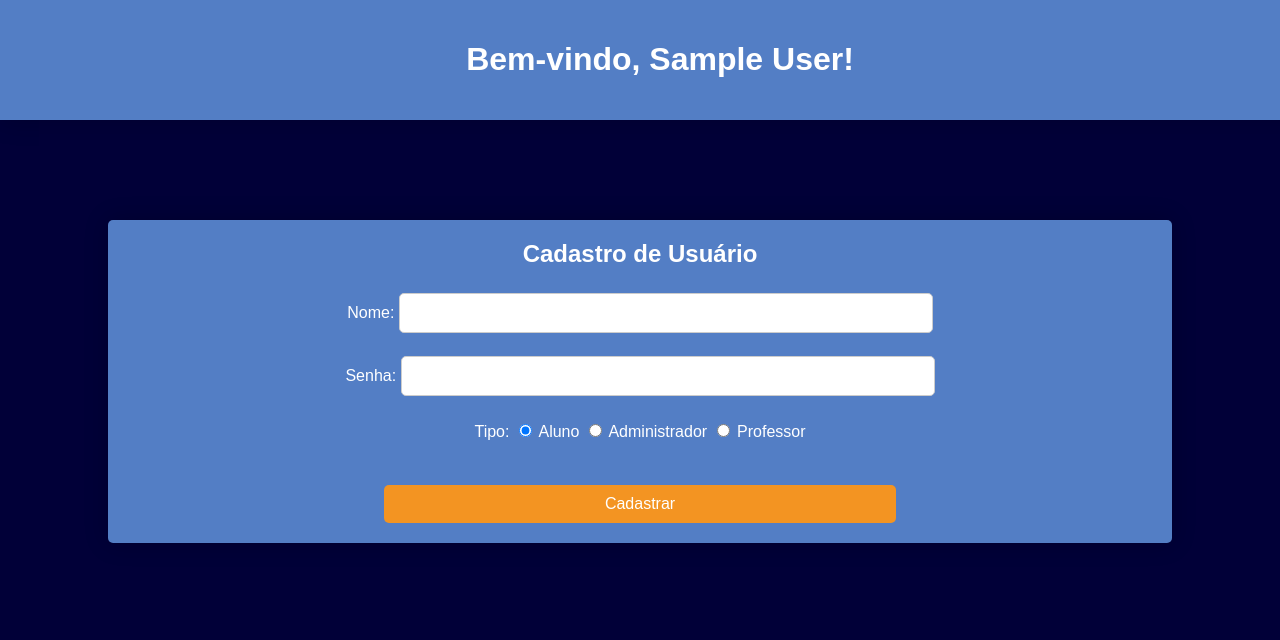
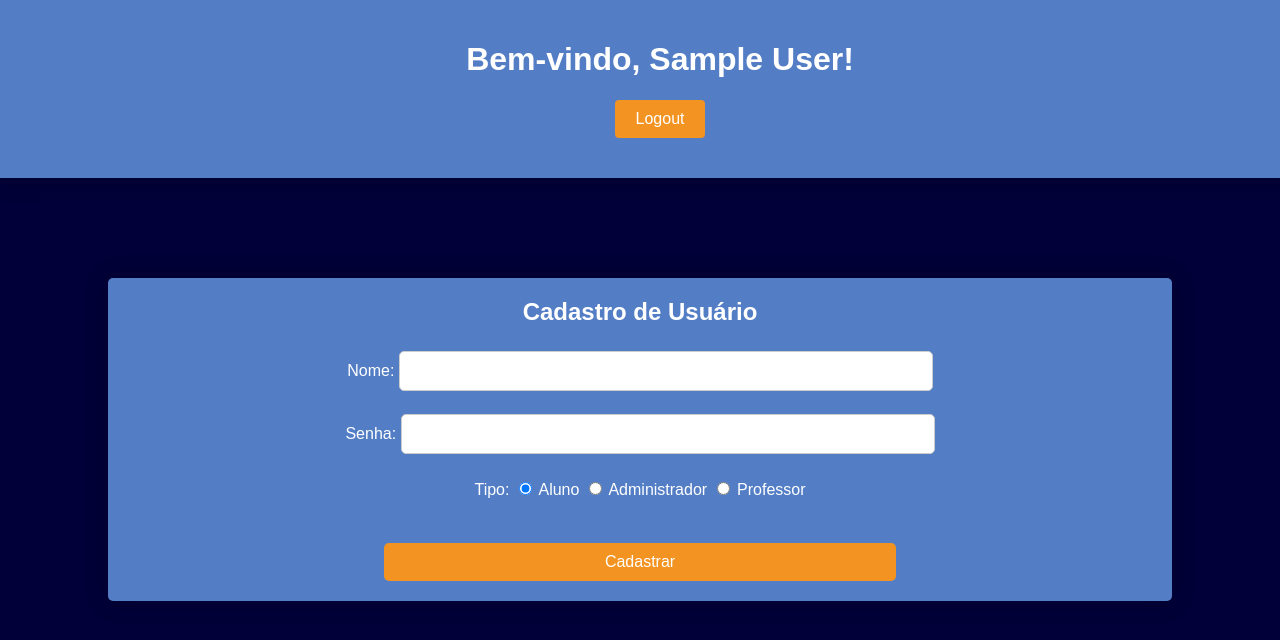
Before and after one commit to gabrielpalamar/ProjetoFTEC, a PHP site: page /html/admin/index.php in a window 1280 px wide. Shown: the top 640 px of the page. Run offline with PHP 8.4, Linux system fonts and the light colour scheme; the visitor is signed in with stand-in values (Sample User, id 1).

Commit message:
implementação do botao e função logout

```diff
--- a/css/admin.css
+++ b/css/admin.css
@@ -34,7 +34,7 @@ input[type="radio"] {
   margin-bottom: 10px;
 }
 
-input[type="submit"] {
+.btnCadastro {
   width: 50%;
   background-color: #f39422;
   color: #fff;
@@ -45,7 +45,3 @@ input[type="submit"] {
   margin-top: 20px;
   cursor: pointer;
 }
-
-input[type="submit"]:hover {
-  background-color: #f39422;
-}
--- a/css/aluno.css
+++ b/css/aluno.css
@@ -34,7 +34,7 @@ input[type="password"] {
   margin-top: 5px;
 }
 
-input[type="submit"] {
+.buscaConteudo {
   width: 50%;
   background-color: #f39422;
   color: #fff;
@@ -45,7 +45,3 @@ input[type="submit"] {
   margin-top: 20px;
   cursor: pointer;
 }
-
-input[type="submit"]:hover {
-  background-color: #f39422;
-}
--- a/css/geral.css
+++ b/css/geral.css
@@ -13,3 +13,20 @@
   text-align: center;
   box-shadow: 0px 0px 25px rgba(0, 0, 0, 0.2);
 }
+
+.logout-bt {
+  width: 90px;
+  background-color: #f39422;
+  color: #fff;
+  border: none;
+  padding: 10px 10px;
+  border-radius: 4px;
+  cursor: pointer;
+  font-size: 16px;
+  margin: 20px;
+  margin-top: 0;
+}
+
+input[type="submit"]:hover {
+  background-color: #f4a23e;
+}
--- a/css/login.css
+++ b/css/login.css
@@ -41,7 +41,3 @@ input[type="submit"] {
   margin-top: 20px;
   cursor: pointer;
 }
-
-input[type="submit"]:hover {
-  background-color: #f39422;
-}
--- a/css/prof.css
+++ b/css/prof.css
@@ -38,7 +38,7 @@ textarea {
   margin-top: 5px;
 }
 
-input[type="submit"] {
+.cadConteudo, .cadEvento {
   width: 50%;
   background-color: #f39422;
   color: #fff;
@@ -49,7 +49,3 @@ input[type="submit"] {
   margin-top: 20px;
   cursor: pointer;
 }
-
-input[type="submit"]:hover {
-  background-color: #f39422;
-}
--- a/html/admin/index.php
+++ b/html/admin/index.php
@@ -24,6 +24,9 @@ if (isset($_POST['mensagem'])) {
     <h1>
       <?php echo 'Bem-vindo, ' . $_SESSION['usuario'] . '!'; ?>
     </h1>
+    <form action="../../php/logout.php" method="post">
+        <input type="submit" class="logout-bt" value="Logout">
+    </form>
   </header>
   <main class="form">
     <h2>Cadastro de Usuário</h2>
@@ -39,7 +42,7 @@ if (isset($_POST['mensagem'])) {
       <label for="administrador">Administrador</label>
       <input type="radio" id="professor" name="tipo" value="professor">
       <label for="professor">Professor</label><br><br>
-      <input type="submit" value="Cadastrar">
+      <input type="submit" value="Cadastrar" class="btnCadastro">
     </form>
   </main>
 </body>
```
Also changed, not shown: html/aluno/index.php (+6 -1 lines), html/prof/index.php (+7 -2 lines), php/logout.php (added, +7 -0 lines). Lines whose indentation alone changed are shown as unchanged.
